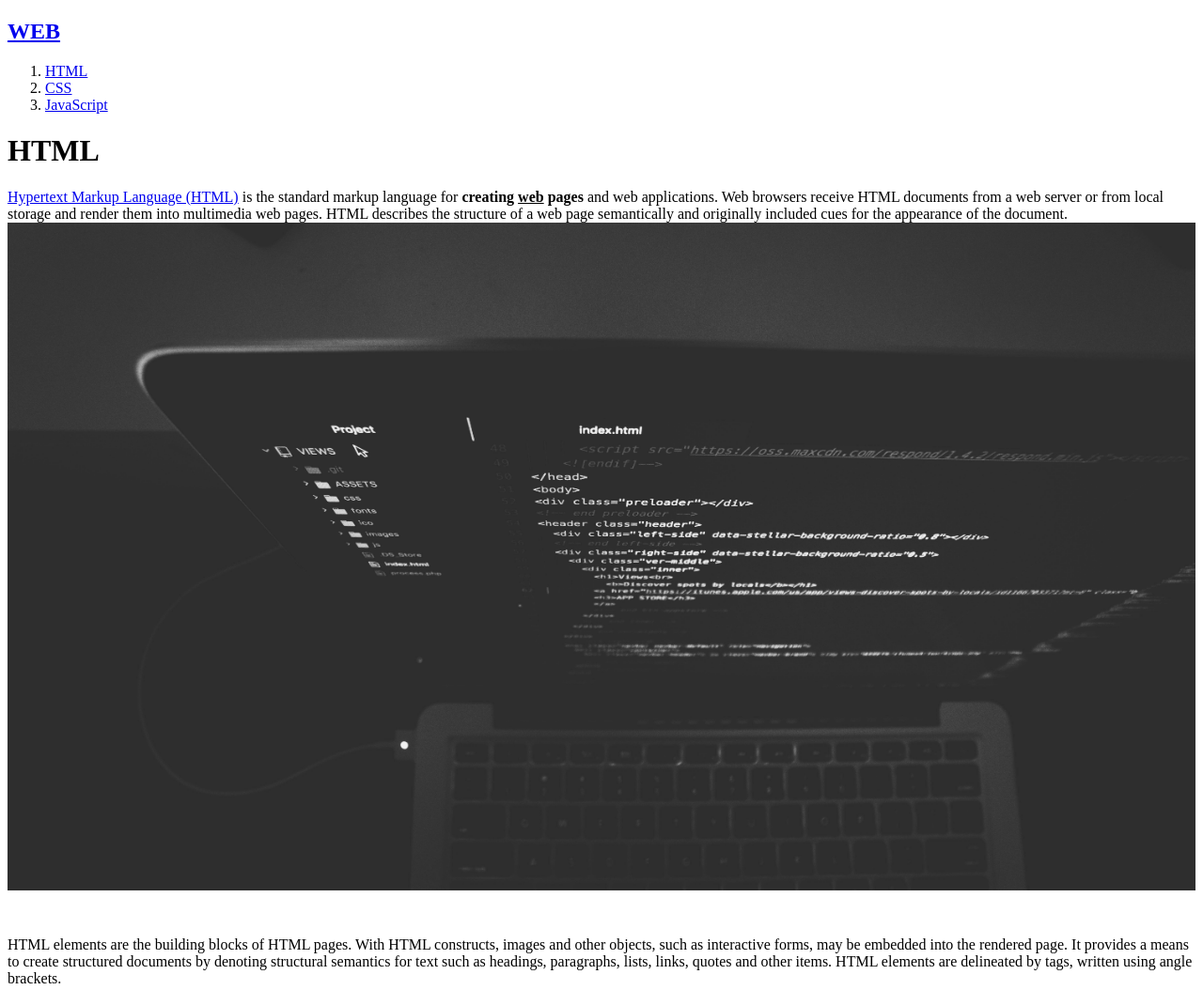
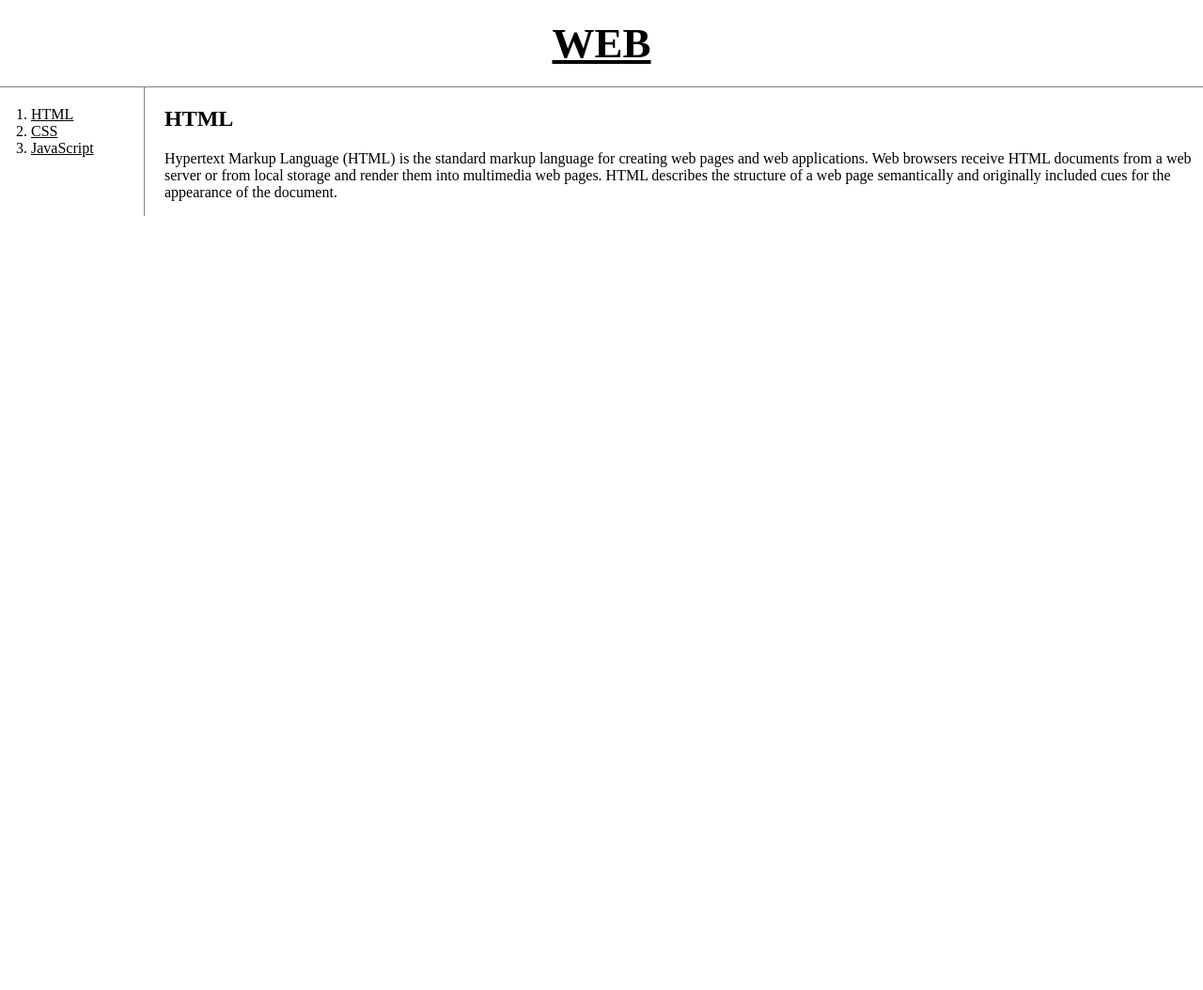
Before and after one commit to SUNDOL/WEB-opentutorials, a plain HTML site: page 1.html in a window 1280 px wide. Shown: the whole page at 94% size. After the commit the page ends 800 px from the top, so only its background shows below. Drawn offline with Linux system fonts and the light colour scheme.

Commit message:
WEB2 - CSS
생활코딩 opentutorials
WEB2 - CSS

```diff
--- a/1.html
+++ b/1.html
@@ -1,20 +1,23 @@
 <!doctype html>
 <html>
 <head>
-  <title>WEB1 - HTML</title>
+  <title>WEB - HTML</title>
   <meta charset="utf-8">
+  <link rel="stylesheet" href="style.css">
 </head>
 <body>
-  <h2><a href="index.html">WEB</a></h2>
+  <h1><a href="index.html">WEB</a></h1>
+  <div id="grid">
   <ol>
     <li><a href="1.html">HTML</a></li>
     <li><a href="2.html">CSS</a></li>
     <li><a href="3.html">JavaScript</a></li>
   </ol>
-  <h1>HTML</h1>
-  <p><a href="https://www.w3.org/TR/html5/" target="_blank" title="html5 specification">Hypertext Markup Language (HTML)</a> is the standard markup language for <strong>creating <u>web</u> pages</strong> and web applications. Web browsers receive HTML documents from a web server or from local storage and render them into multimedia web pages. HTML describes the structure of a web page semantically and originally included cues for the appearance of the document.
-  <img src="coding.jpg" width="100%">
-  </p><p style="margin-top:45px;">HTML elements are the building blocks of HTML pages. With HTML constructs, images and other objects, such as interactive forms, may be embedded into the rendered page. It provides a means to create structured documents by denoting structural semantics for text such as headings, paragraphs, lists, links, quotes and other items. HTML elements are delineated by tags, written using angle brackets.
-  </p>
+  <div id="article">
+  <h2>HTML</h2>
+    <p>Hypertext Markup Language (HTML) is the standard markup language for creating web pages and web applications. Web browsers receive HTML documents from a web server or from local storage and render them into multimedia web pages. HTML describes the structure of a web page semantically and originally included cues for the appearance of the document.
+    </p>
+  </div>
+</div>
 </body>
 </html>
--- /dev/null
+++ b/style.css
@@ -0,0 +1,40 @@
+body{
+  margin:0;
+}
+a {
+  color:black;
+}
+h1 {
+  font-size:45px;
+  text-align: center;
+  border-bottom:1px solid gray;
+  margin:0;
+  padding:20px;
+}
+ol{
+  border-right:1px solid gray;
+  width:100px;
+  margin:0;
+  padding:20px;
+}
+#grid{
+  display: grid;
+  grid-template-columns: 150px 1fr;
+}
+#grid ol{
+  padding-left:33px;
+}
+#grid #article{
+  padding-left:25px;
+}
+@media(max-width:800px){
+  #grid{
+    display: block;
+  }
+  ol{
+    border-right:none;
+  }
+  h1 {
+    border-bottom:none;
+  }
+}
```
Also changed, not shown: 2.html (+7 -2 lines), 3.html (+9 -4 lines), index.html (+9 -4 lines).
